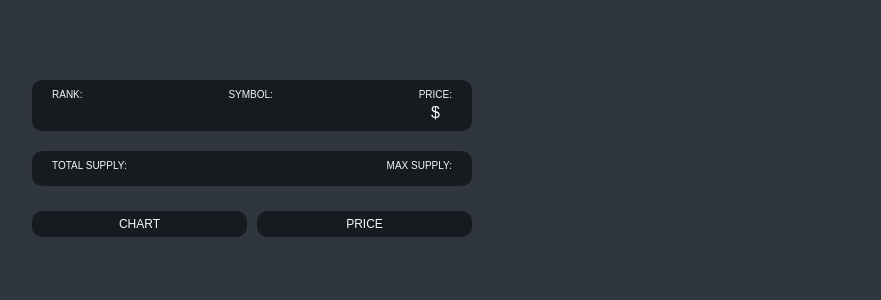
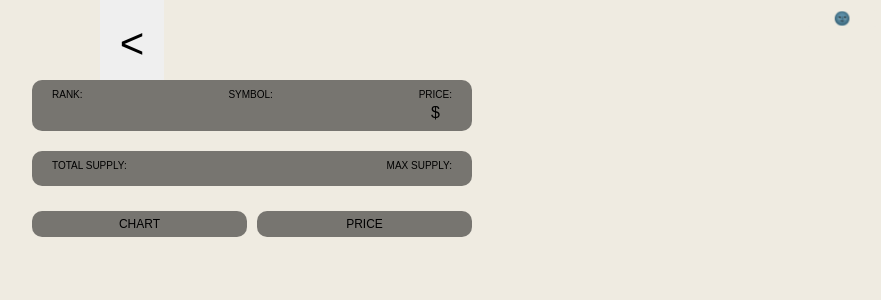
Before and after one commit to Yejiin21/Coin-Tracking, a React (Vite) app: page /chart in a window 1280 px wide. Shown: the top 300 px of the page, without its empty margins (388-1269 px from the left). Built offline with nearby package versions, Linux system fonts and the light colour scheme; no server answers.

Commit message:
토글 구현

```diff
--- a/src/App.tsx
+++ b/src/App.tsx
@@ -1,8 +1,12 @@
 import { createGlobalStyle } from "styled-components";
 import Router from "./Router";
 import { ReactQueryDevtools } from "react-query/devtools";
+import { ThemeProvider } from "styled-components";
+import { darkTheme, lightTheme } from "./style/theme";
+import { ThemeModeButton } from "./ThemeModeToggle";
+import { useState } from "react";
 
-const GlobalStyle = createGlobalStyle`
+export const GlobalStyle = createGlobalStyle`
 @import url('https://fonts.googleapis.com/css2?family=Source+Sans+Pro:wght@300;400&display=swap');
 html, body, div, span, applet, object, iframe,
 h1, h2, h3, h4, h5, h6, p, blockquote, pre,
@@ -63,15 +67,26 @@ a {
   text-decoration:none;
   color: inherit;
 }
+button{
+  border: none;
+  outline: none;
+  cursor: pointer;
+}
 `;
 
 function App() {
+  const [themeMode, setThemeMode] = useState<boolean>(true);
+  const Toggle = () => {
+    setThemeMode((prev) => !prev);
+  };
+
   return (
-    <>
+    <ThemeProvider theme={themeMode ? lightTheme : darkTheme}>
       <GlobalStyle />
+      <ThemeModeButton themeMode={themeMode} Toggle={Toggle} />
       <Router />
       <ReactQueryDevtools initialIsOpen={true} />
-    </>
+    </ThemeProvider>
   );
 }
 
--- /dev/null
+++ b/src/ThemeModeToggle.tsx
@@ -0,0 +1,22 @@
+import styled from "styled-components";
+import { lightTheme } from "./style/theme";
+
+const ThemeModeWrapper = styled.button`
+  position: absolute;
+  top: 0;
+  right: 0;
+  width: 80px;
+  margin: 10px;
+  border: none;
+  border-radius: 10px;
+  background-color: ${(props) => props.theme.bgColor};
+  box-shadow: ${(props) => props.theme.boxColor};
+`;
+
+export const ThemeModeButton = ({ Toggle, themeMode }) => {
+  return (
+    <ThemeModeWrapper onClick={Toggle}>
+      {themeMode === lightTheme ? "🌝" : "🌚"}
+    </ThemeModeWrapper>
+  );
+};
--- a/src/main.tsx
+++ b/src/main.tsx
@@ -1,20 +1,17 @@
 import React from "react";
 import { createRoot } from "react-dom/client";
 import App from "./App";
-import { ThemeProvider } from "styled-components";
-import { theme } from "./theme";
 import { QueryClient, QueryClientProvider } from "react-query";
 
 const queryClient = new QueryClient();
 
 const container = document.getElementById("root") as HTMLElement;
 const root = createRoot(container);
+
 root.render(
   <React.StrictMode>
     <QueryClientProvider client={queryClient}>
-      <ThemeProvider theme={theme}>
-        <App />
-      </ThemeProvider>
+      <App />
     </QueryClientProvider>
   </React.StrictMode>
 );
--- a/src/routes/Coin.tsx
+++ b/src/routes/Coin.tsx
@@ -26,7 +26,14 @@ const Header = styled.header`
   align-itmes: center;
 `;
 
+const BackBtn = styled.button`
+  display: flex;
+  font-size: 42px;
+  padding: 20px;
+`;
+
 const Title = styled.h1`
+  padding: 20px 120px;
   font-size: 48px;
   color: ${(props) => props.theme.accentColor};
 `;
@@ -155,32 +162,15 @@ function Coin() {
   const chartMatch = useMatch("/:coinId/chart");
   const { isLoading: infoLoading, data: infoData } = useQuery<InfoData>(
     ["info", coinId], // 고유한 key값
-    () => fetchCoinInfo(coinId) // fetchCoinInfo 함수
-    /* {
+    () => fetchCoinInfo(coinId), // fetchCoinInfo 함수
+    {
       refetchInterval: 5000, // object
-    } */
+    }
   );
   const { isLoading: tickersLoading, data: tickersData } = useQuery<PriceData>(
     ["tickers", coinId],
     () => fetchCoinTicker(coinId)
   );
-  /* const [info, setInfo] = useState<InfoData>();
-  const [priceInfo, setPriceInfo] = useState<PriceData>();
-  const [loading, setLoading] = useState(true);
-
-  useEffect(() => {
-    (async () => {
-      const infoData = await (
-        await fetch(`https://api.coinpaprika.com/v1/coins/${coinId}`)
-      ).json();
-      const priceData = await (
-        await fetch(`https://api.coinpaprika.com/v1/tickers/${coinId}`)
-      ).json();
-      setInfo(infoData);
-      setPriceInfo(priceData);
-      setLoading(false);
-    })();
-  }, [coinId]); */
 
   const loading = infoLoading || tickersLoading;
 
@@ -192,6 +182,7 @@ function Coin() {
         </title>
       </Helmet>
       <Header>
+        <BackBtn>&lt;</BackBtn>
         <Title>
           {state?.name ? state.name : loading ? "Loading..." : infoData?.name}
         </Title>
--- a/src/routes/Coins.tsx
+++ b/src/routes/Coins.tsx
@@ -1,4 +1,3 @@
-import { useEffect, useState } from "react";
 import { useQuery } from "react-query";
 import { Link } from "react-router-dom";
 import styled from "styled-components";
@@ -21,8 +20,8 @@ const Header = styled.header`
 const CoinList = styled.ul``;
 
 const Coin = styled.li`
-  background-color: white;
-  color: ${(props) => props.theme.bgColor};
+  background-color: ${(props) => props.theme.boxColor};
+  color: ${(props) => props.theme.textColor};
   padding: 20px;
   border-radius: 15px;
   margin-bottom: 10px;
@@ -40,6 +39,7 @@ const Coin = styled.li`
 `;
 
 const Title = styled.h1`
+  padding: 20px 0px;
   font-size: 48px;
   color: ${(props) => props.theme.accentColor};
 `;
@@ -68,17 +68,7 @@ interface ICoin {
 function Coins() {
   // react query가 데이터를 캐시에 저장해두기 때문에 이전페이지로 이동해도 로딩창 안뜸
   const { isLoading, data } = useQuery<ICoin[]>("allCoins", fetchCoins);
-  /* const [coins, setCoins] = useState<CoinInterface[]>([]);
-  const [loading, setLoading] = useState(true);
 
-  useEffect(() => {
-    (async () => {
-      const response = await fetch("https://api.coinpaprika.com/v1/coins");
-      const json = await response.json();
-      setCoins(json.slice(0, 100));
-      setLoading(false);
-    })();
-  }, []); */
   return (
     <Container>
       <Helmet>
--- /dev/null
+++ b/src/style/theme.ts
@@ -0,0 +1,15 @@
+import { DefaultTheme } from "styled-components/dist/types";
+
+export const darkTheme: DefaultTheme = {
+  bgColor: "#322c2c",
+  boxColor: "#484141",
+  textColor: "#f5f6fa",
+  accentColor: "#4b69fa",
+};
+
+export const lightTheme: DefaultTheme = {
+  bgColor: "#efebe1",
+  boxColor: "#f5f6fa",
+  textColor: "#000000",
+  accentColor: "#637df1",
+};
--- a/src/theme.ts
+++ /dev/null
@@ -1,7 +0,0 @@
-import { DefaultTheme } from "styled-components/dist/types";
-
-export const theme: DefaultTheme = {
-  bgColor: "#2f3640",
-  textColor: "#f5f6fa",
-  accentColor: "#9c88ff",
-};
```
Also changed, not shown: src/styled.d.ts (+16 -1 lines).
